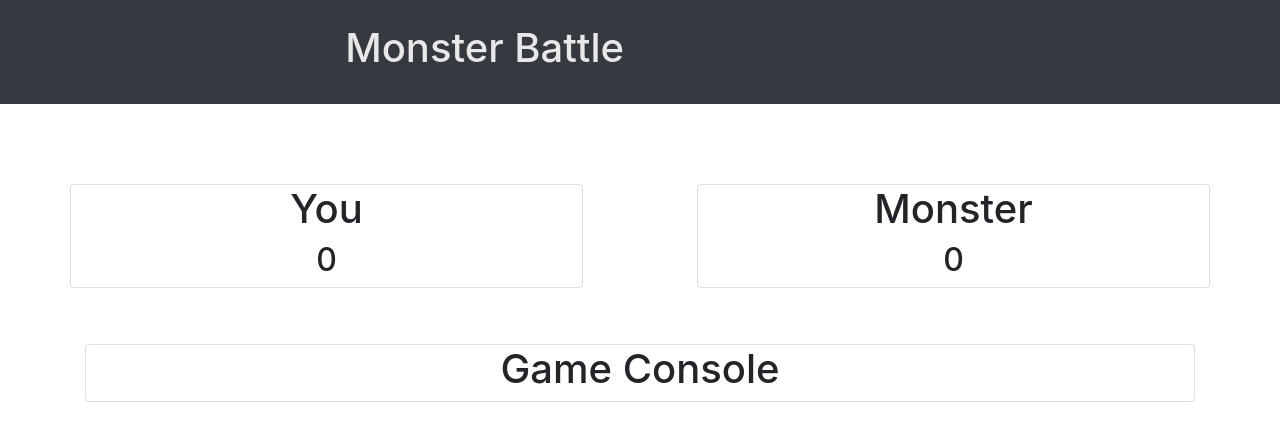
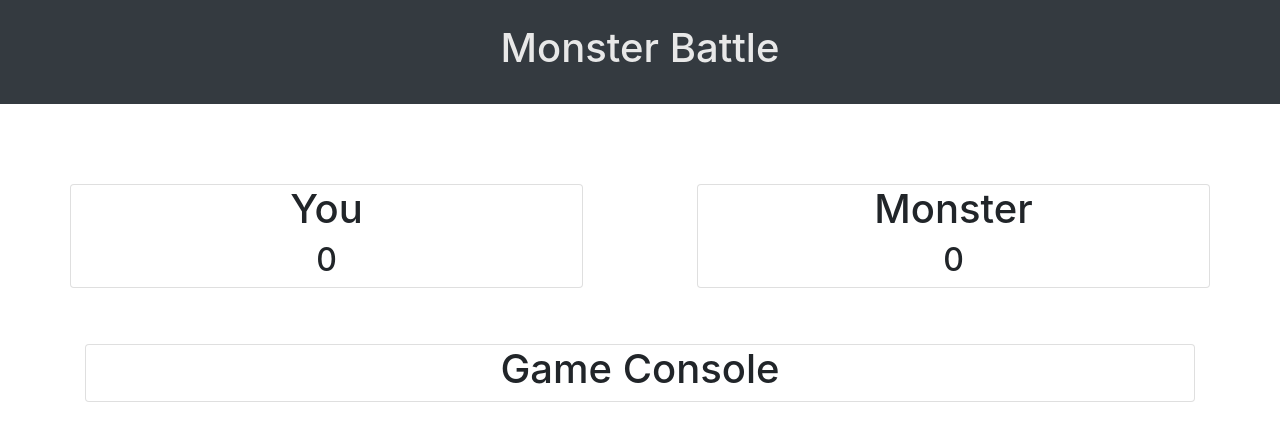
Before and after one commit to ghigbie/vue-monster-battle, a Vue app: page / in a window 1280 px wide. Shown: the top 438 px of the page. Built offline with nearby package versions, Linux system fonts and the light colour scheme.

Commit message:
Finish battle to center title in nav bar

```diff
--- a/src/components/Header.vue
+++ b/src/components/Header.vue
@@ -23,14 +23,14 @@ export default {
 
 <style scoped>
     .inner-container {
+        width: 100%;
+        text-align: center;
         display: flex;
-        flex-direction: row;
-        justify-content: center;
+        justify-content: center
     }
     .page-title{
         position: relative;
         padding: 2vh;
         color: #e8e8e8;
-        transform: translateX(-50%);
     }
 </style>
```
